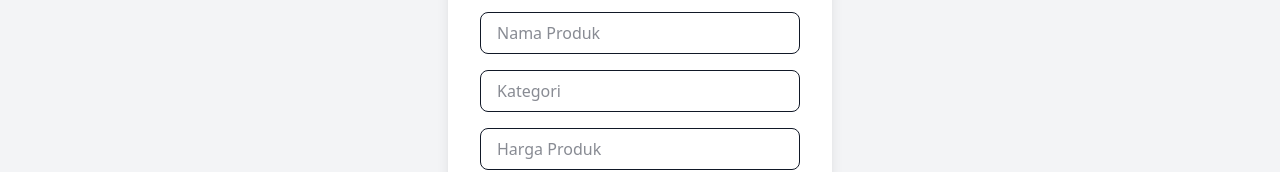
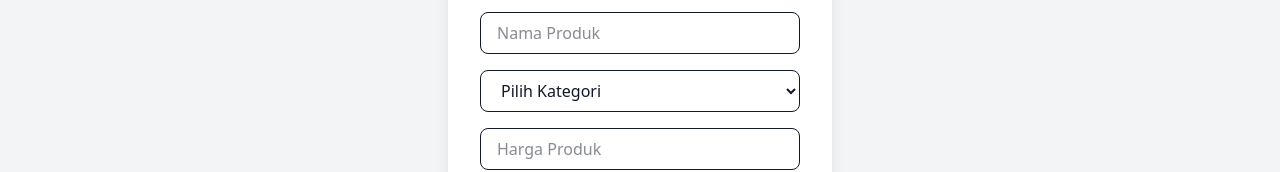
Before and after one commit to IvanBunardi/UTS20251_ITFinTech_Ivan-Bunardi-Junganda, a Next.js app in the folder web_paymentgateway/: page /admin in a window 1280 px wide. Shown: the part 310-482 px from the top of the page. Built offline with nearby package versions, Linux system fonts and the light colour scheme.

Commit message:
integrasi ke xendit

```diff
--- a/web_paymentgateway/lib/xendit.ts
+++ b/web_paymentgateway/lib/xendit.ts
@@ -8,6 +8,8 @@ export async function createInvoice(externalId: string, email: string, amount: n
     description,
     callback_url: `${process.env.NEXT_PUBLIC_BASE_URL}/api/webhook`,
     success_redirect_url: `${process.env.NEXT_PUBLIC_BASE_URL}/success`,
+    failure_redirect_url: `${process.env.NEXT_PUBLIC_BASE_URL}/fail`,
+    invoice_duration: 30 * 60, // 30 menit dalam detik
   };
 
   const res = await fetch('https://api.xendit.co/v2/invoices', {
--- a/web_paymentgateway/src/pages/admin.tsx
+++ b/web_paymentgateway/src/pages/admin.tsx
@@ -58,14 +58,20 @@ export default function AdminPage() {
               className="w-full px-4 py-2 border rounded-lg"
               required
             />
-            <input
-              type="text"
-              placeholder="Kategori"
-              value={category}
-              onChange={(e) => setCategory(e.target.value)}
-              className="w-full px-4 py-2 border rounded-lg"
-              required
-            />
+            <select
+                value={category}
+                onChange={(e) => setCategory(e.target.value)}
+                className="w-full px-4 py-2 border rounded-lg"
+                required
+                >
+                <option value="">Pilih Kategori</option>
+                <option value="Drinks">Drinks</option>
+                <option value="Snacks">Snacks</option>
+                <option value="Food">Food</option>
+                <option value="Clothes">Clothes</option>
+                <option value="Bundle">Bundle</option>
+            </select>
+
             <input
               type="number"
               placeholder="Harga Produk"
--- a/web_paymentgateway/src/pages/api/checkout.ts
+++ b/web_paymentgateway/src/pages/api/checkout.ts
@@ -39,6 +39,7 @@ export default async function handler(req: NextApiRequest, res: NextApiResponse)
     description: `Pembayaran order ${checkout._id}`,
     successRedirectUrl: `${process.env.NEXT_PUBLIC_BASE_URL}/success`,
     failureRedirectUrl: `${process.env.NEXT_PUBLIC_BASE_URL}/fail`,
+    invoiceDuration: 30 * 60,
   }
 });
 
@@ -47,7 +48,7 @@ export default async function handler(req: NextApiRequest, res: NextApiResponse)
 
     await Checkout.findByIdAndUpdate(checkout._id, {
       xenditInvoiceId: resp.id,
-      invoiceUrl: resp.invoiceUrl, // cek naming bisa resp.invoice_url juga
+      invoiceUrl: resp.invoiceUrl,
       status: resp.status || 'PENDING'
     });
 
--- a/web_paymentgateway/src/pages/index.tsx
+++ b/web_paymentgateway/src/pages/index.tsx
@@ -19,7 +19,7 @@ export default function HomePage() {
           <div className="bg-white shadow-lg rounded-2xl p-8 w-64 flex flex-col items-center">
             <h2 className="text-xl font-semibold mb-4 text-blue-600">Admin</h2>
             <p className="text-gray-600 text-center mb-6">
-              Kelola produk, pantau pembayaran, dan kontrol sistem.
+              Untuk Tambah Produk.
             </p>
             <button
               onClick={() => router.push('/admin')}
@@ -33,7 +33,7 @@ export default function HomePage() {
           <div className="bg-white shadow-lg rounded-2xl p-8 w-64 flex flex-col items-center">
             <h2 className="text-xl font-semibold mb-4 text-green-600">User</h2>
             <p className="text-gray-600 text-center mb-6">
-              Belanja produk, lakukan checkout, dan bayar via Xendit.
+              Belanja produk, lakukan checkout, dan bayar pakai Xendit.
             </p>
             <button
               onClick={() => router.push('/selectitem')}
```
Also changed, not shown: web_paymentgateway/src/pages/api/invoice.ts (deleted).
